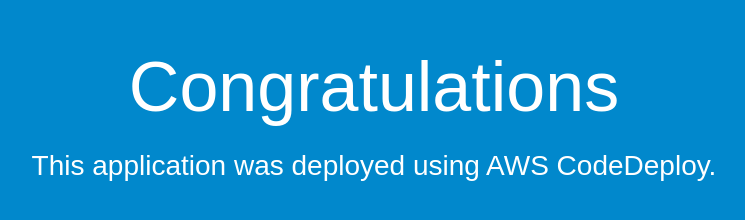
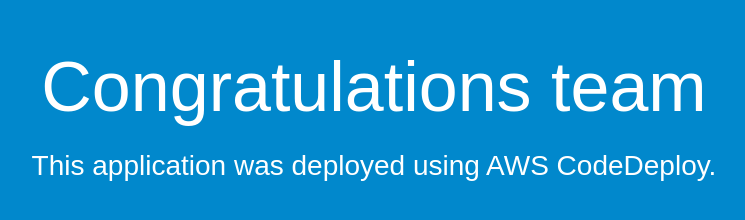
Before and after one commit to rajan-07r/Capstone-cicd, a plain HTML site: page index.html in a window 1280 px wide. Shown: the whole page, without its empty margins (266-1011 px from the left). Drawn offline with Linux system fonts and the light colour scheme.

Commit message:
Update index.html

```diff
--- a/index.html
+++ b/index.html
@@ -26,7 +26,7 @@
 </head>
 <body>
   <div align="center">
-    <h1>Congratulations</h1>
+    <h1>Congratulations team</h1>
     <h2>This application was deployed using AWS CodeDeploy.</h2>
   </div>
 </body>
```
